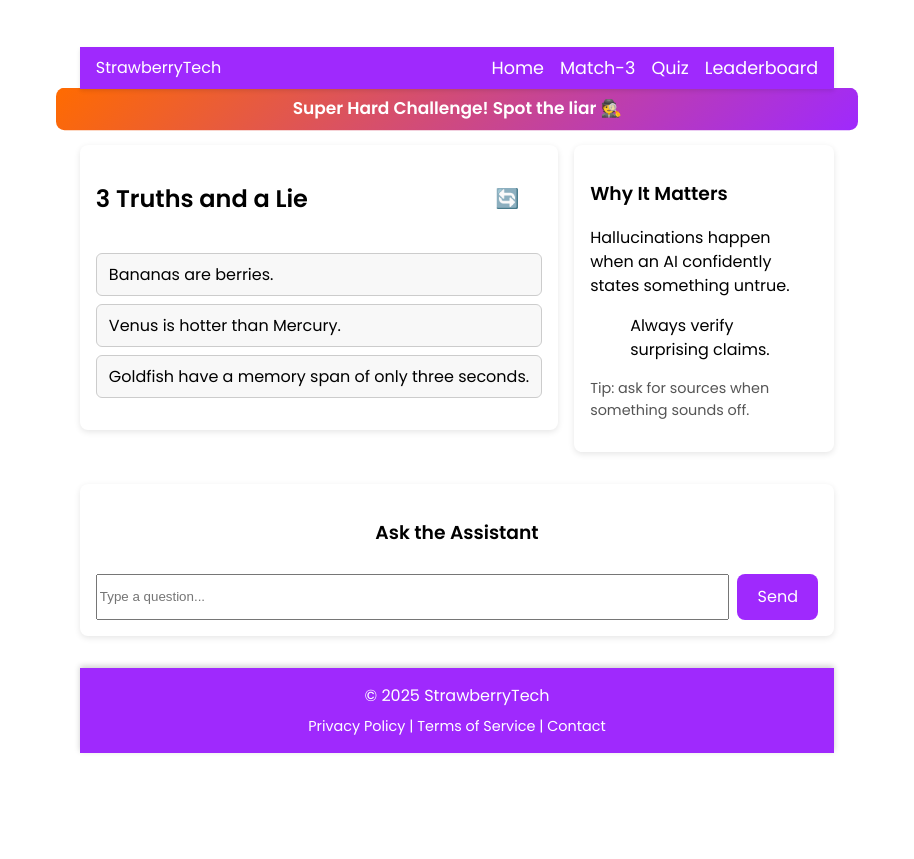
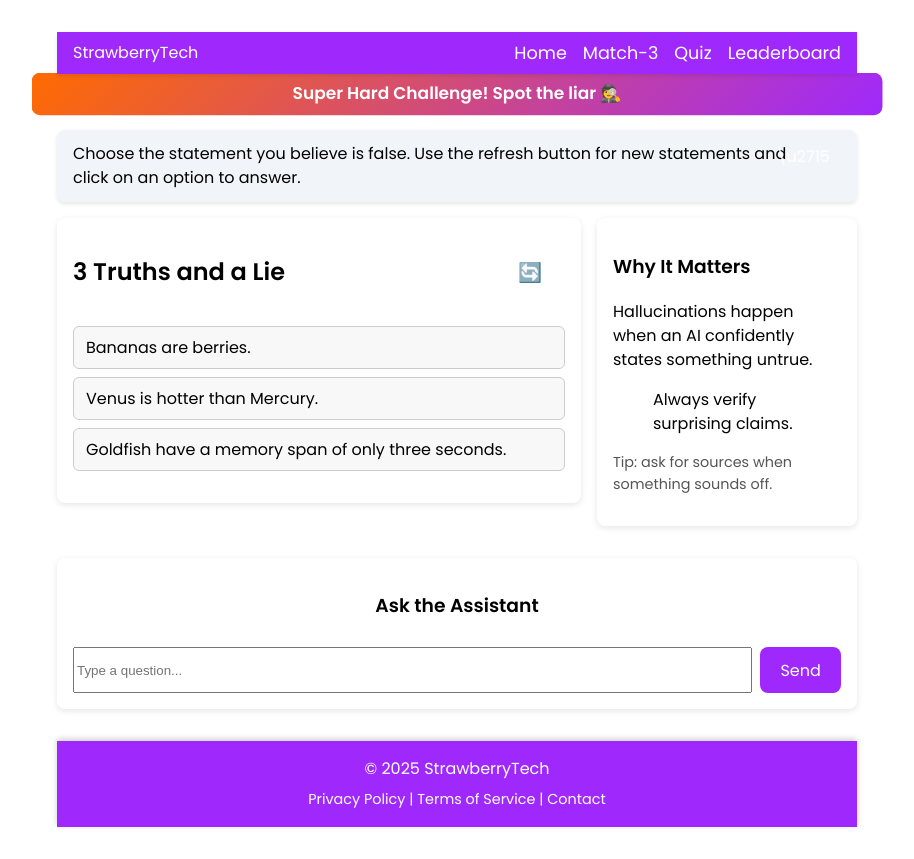
Before and after one commit to unnamedmistress/StrawberryTech, a React (Vite) app in the folder learning-games/: page /games/quiz in a window 1280 px wide. Shown: the whole page, without its empty margins (183-1097 px from the left). Before the commit the page ends 800 px from the top, so only its background shows below. Built offline with nearby package versions, Linux system fonts and the light colour scheme.

Commit message:
Add dismissible instructions for games

```diff
--- /dev/null
+++ b/learning-games/src/components/ui/InstructionBanner.css
@@ -0,0 +1,24 @@
+.instruction-banner {
+  background: #f1f5f9;
+  color: #000;
+  padding: 0.75rem 1rem;
+  border-radius: 8px;
+  box-shadow: 0 2px 4px rgba(0,0,0,0.1);
+  position: relative;
+  margin-bottom: 1rem;
+  text-align: left;
+}
+
+.banner-close {
+  position: absolute;
+  top: 4px;
+  right: 8px;
+  background: transparent;
+  border: none;
+  font-size: 1rem;
+  cursor: pointer;
+}
+
+.instruction-content {
+  padding-right: 1.5rem;
+}
--- /dev/null
+++ b/learning-games/src/components/ui/InstructionBanner.tsx
@@ -0,0 +1,23 @@
+import { useState } from 'react'
+import './InstructionBanner.css'
+
+export interface InstructionBannerProps {
+  children: React.ReactNode
+}
+
+export default function InstructionBanner({ children }: InstructionBannerProps) {
+  const [visible, setVisible] = useState(true)
+  if (!visible) return null
+  return (
+    <div className="instruction-banner">
+      <button
+        className="banner-close"
+        aria-label="Close instructions"
+        onClick={() => setVisible(false)}
+      >
+        \u2715
+      </button>
+      <div className="instruction-content">{children}</div>
+    </div>
+  )
+}
--- a/learning-games/src/pages/Match3Game.tsx
+++ b/learning-games/src/pages/Match3Game.tsx
@@ -5,6 +5,7 @@ import { useNavigate } from "react-router-dom";
 
 import { UserContext } from "../context/UserContext";
 import RobotChat from "../components/RobotChat";
+import InstructionBanner from "../components/ui/InstructionBanner";
 
 /** Tile element used in the grid */
 export interface Tile {
@@ -288,6 +289,10 @@ export default function Match3Game() {
 
   return (
     <div className="match3-wrapper">
+      <InstructionBanner>
+        Drag each tone word into the blank. After trying them all, answer the
+        quick quiz!
+      </InstructionBanner>
       <div className="match3-container">
         <ToneMatchGame onComplete={handleComplete} />
       </div>
--- a/learning-games/src/pages/QuizGame.tsx
+++ b/learning-games/src/pages/QuizGame.tsx
@@ -1,6 +1,7 @@
 import { useState, useEffect } from 'react'
 import { motion } from 'framer-motion'
 import './QuizGame.css'
+import InstructionBanner from '../components/ui/InstructionBanner'
 
 interface StatementSet {
   statements: string[]
@@ -164,6 +165,10 @@ export default function QuizGame() {
   return (
     <div className="quiz-page">
       <ChallengeBanner />
+      <InstructionBanner>
+        Choose the statement you believe is false. Use the refresh button for
+        new statements and click on an option to answer.
+      </InstructionBanner>
       <div className="truth-game">
         <div className="statements">
           <div className="statement-header">
```
